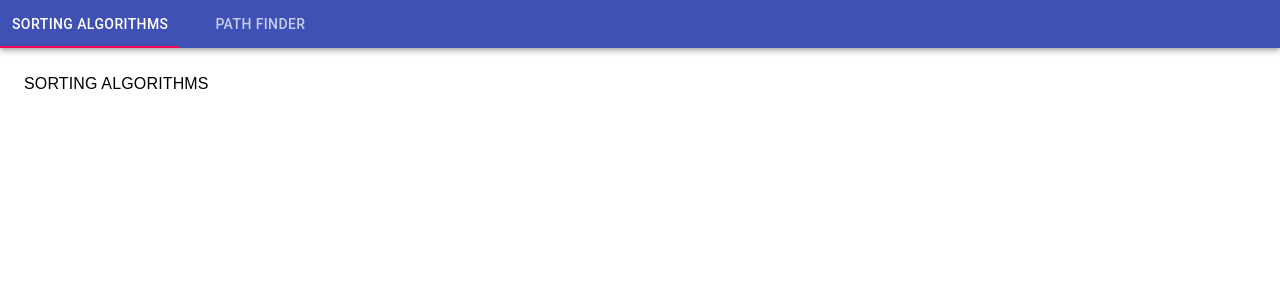
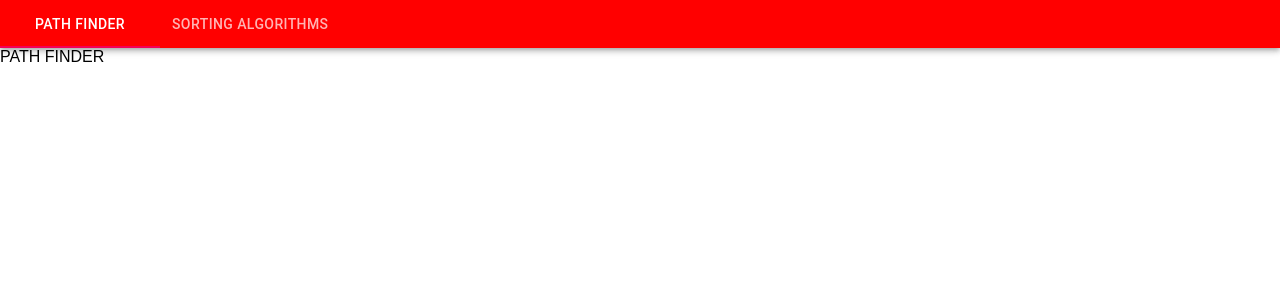
Before and after one commit to patrick-salvatore/sorter, a React app: page / in a window 1280 px wide. Shown: the top 300 px of the page. Built offline with nearby package versions, Linux system fonts and the light colour scheme.

Commit message:
Tab bar functionality

```diff
--- a/src/Pages/pathFinder/index.tsx
+++ b/src/Pages/pathFinder/index.tsx
@@ -1,5 +1,5 @@
 import React from 'react';
 
 export const PathFinder: React.FC = (): JSX.Element => {
-  return <div>GRIDS</div>;
+  return <div>PATH FINDER</div>;
 };
--- a/src/Pages/sortingAlgorithms/index.tsx
+++ b/src/Pages/sortingAlgorithms/index.tsx
@@ -1,5 +1,5 @@
 import React from 'react';
 
 export const SortingAlgorithms = () => {
-  return <div></div>;
+  return <div>SORTING ALGORITHMS</div>;
 };
--- a/src/components/NavigationTop/index.tsx
+++ /dev/null
@@ -1,62 +0,0 @@
-import React from 'react';
-import AppBar from '@material-ui/core/AppBar';
-import Tabs from '@material-ui/core/Tabs';
-import Tab from '@material-ui/core/Tab';
-import Typography from '@material-ui/core/Typography';
-import Box from '@material-ui/core/Box';
-
-interface TabPanelProps {
-  children?: React.ReactNode;
-  index: any;
-  value: any;
-}
-
-const TabPanel: React.FC<TabPanelProps> = (props): JSX.Element => {
-  const { children, value, index, ...other } = props;
-
-  return (
-    <Typography
-      component="div"
-      role="tabpanel"
-      hidden={value !== index}
-      id={`simple-tabpanel-${index}`}
-      aria-labelledby={`simple-tab-${index}`}
-      {...other}
-    >
-      {value === index && <Box p={3}>{children}</Box>}
-    </Typography>
-  );
-};
-
-const index: React.FC = (): JSX.Element => {
-  const [value, setValue] = React.useState(0);
-
-  const handleChange = (event: React.ChangeEvent<{}>, newValue: number) => {
-    setValue(newValue);
-  };
-
-  return (
-    <>
-      <AppBar position="static">
-        <Tabs
-          value={value}
-          onChange={handleChange}
-          aria-label="simple tabs example"
-        >
-          {/* <Tab label="SORTING ALGORITHMS" {...a11yProps(0)} />
-          <Tab label="PATH FINDER" {...a11yProps(1)} /> */}
-          <Tab label="SORTING ALGORITHMS" />
-          <Tab label="PATH FINDER" />
-        </Tabs>
-      </AppBar>
-      <TabPanel value={value} index={0}>
-        SORTING ALGORITHMS
-      </TabPanel>
-      <TabPanel value={value} index={1}>
-        PATH FINDER
-      </TabPanel>
-    </>
-  );
-};
-
-export default index;
--- a/src/routes/index.tsx
+++ b/src/routes/index.tsx
@@ -1,15 +1,68 @@
-import React, { useEffect, useState } from 'react';
-import { Route, Switch, BrowserRouter } from 'react-router-dom';
+import React, { useState } from 'react';
+import { makeStyles, Theme } from '@material-ui/core/styles';
+import AppBar from '@material-ui/core/AppBar';
+import Tabs from '@material-ui/core/Tabs';
+import Tab from '@material-ui/core/Tab';
 import { PathFinder } from 'Pages/pathFinder';
 import { SortingAlgorithms } from 'Pages/sortingAlgorithms';
-import Navigation from 'components/NavigationTop';
+
+interface TabPanelProps {
+  children?: React.ReactNode;
+  index: any;
+  value: any;
+}
+
+function a11yProps(index: number): { id: string; 'aria-controls': string } {
+  return {
+    id: `simple-tab-${index}`,
+    'aria-controls': `simple-tabpanel-${index}`,
+  };
+}
+
+const useStyles = makeStyles((theme: Theme) => ({
+  root: {
+    flexGrow: 1,
+    backgroundColor: theme.palette.background.paper,
+  },
+  appBar: {
+    padding: 0,
+    margin: 0,
+    backgroundColor: 'red',
+  },
+}));
+
+const components = {
+  0: function(): React.FC {
+    return PathFinder;
+  },
+  1: function(): React.FC {
+    return SortingAlgorithms;
+  },
+};
 
 export const AppView: React.FC = (): JSX.Element => {
-  const [component, setComponent] = useState();
+  const classes = useStyles();
+  const [value, setValue] = useState(0);
+  const [component, setComponent] = useState(<PathFinder />);
+
+  const handleChange = (e: React.ChangeEvent<{}>, newValue: number): void => {
+    setValue(newValue);
+    setComponent(components[newValue]());
+  };
 
   return (
-    <>
-      <Navigation />
-    </>
+    <div className={classes.root}>
+      <AppBar position="static" className={classes.appBar}>
+        <Tabs
+          value={value}
+          onChange={handleChange}
+          aria-label="simple tabs example"
+        >
+          <Tab label="PATH FINDER" {...a11yProps(0)} />
+          <Tab label="SORTING ALGORITHMS" {...a11yProps(1)} />
+        </Tabs>
+      </AppBar>
+      {component}
+    </div>
   );
 };
```
